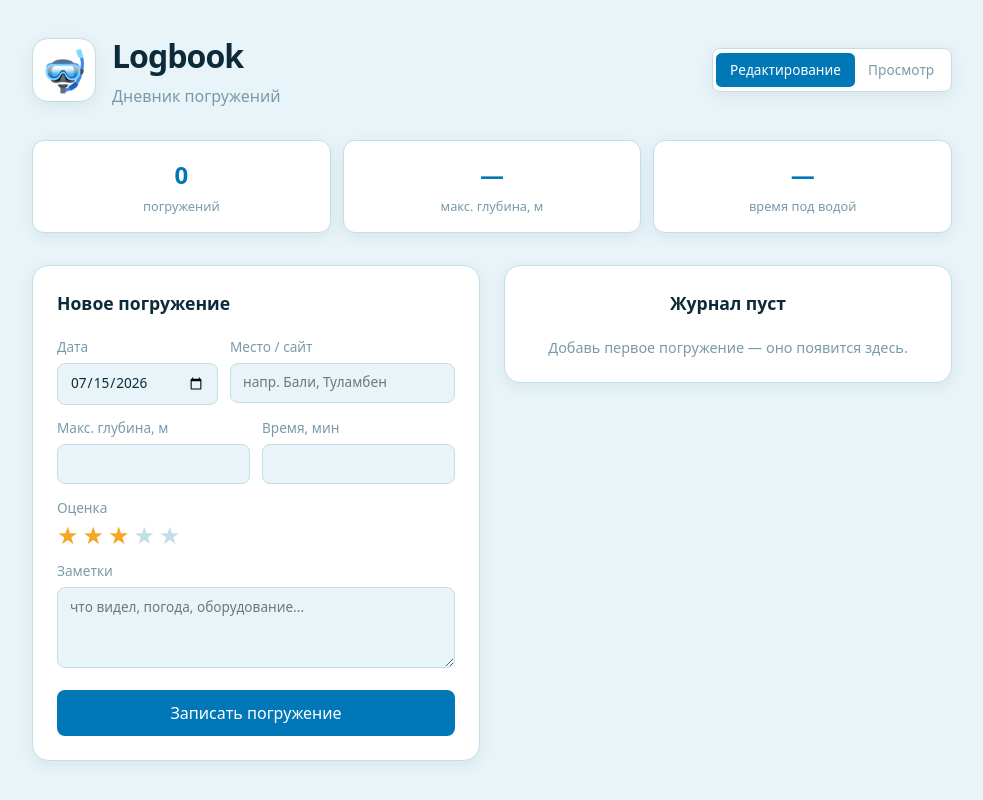
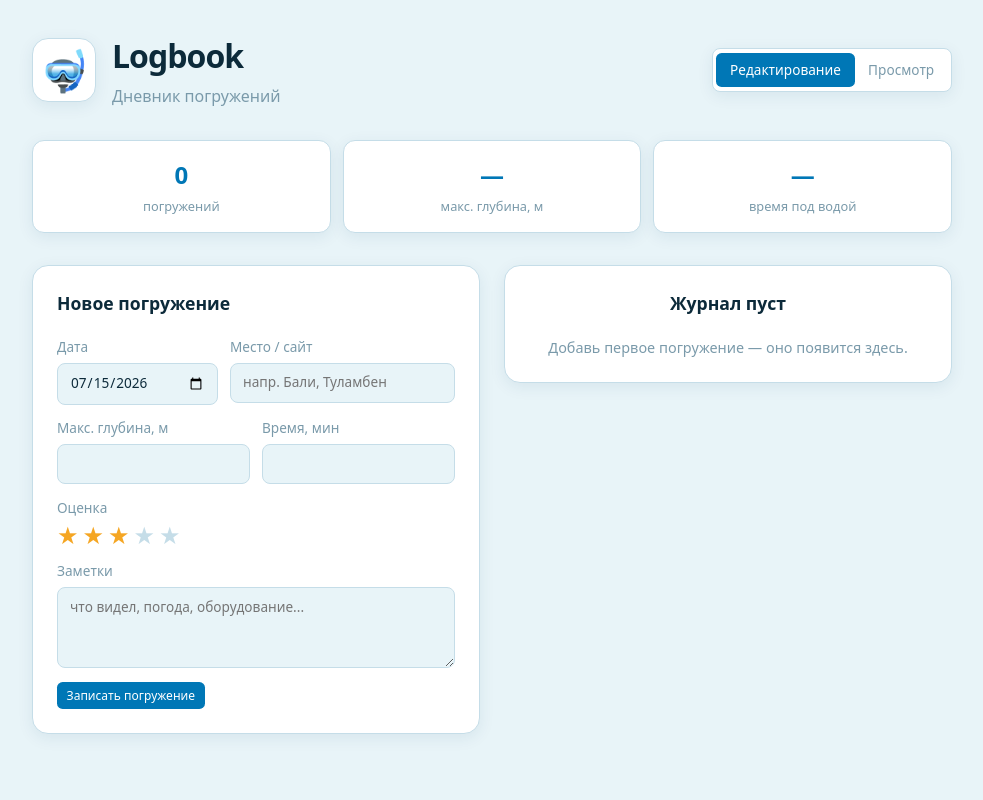
Before and after one commit to Sandra1ex/logbook, a React (Vite) app: page / in a window 1280 px wide. Shown: the top 800 px of the page, without its empty margins (148-1131 px from the left). Built offline with nearby package versions, Linux system fonts and the light colour scheme.

Commit message:
Feat: added modal window

```diff
--- a/src/App.css
+++ b/src/App.css
@@ -271,17 +271,11 @@ textarea {
 }
 
 .btn-primary {
-  width: 100%;
-  margin-top: 0.5rem;
-  padding: 0.7rem 1rem;
-  font: inherit;
-  font-weight: 500;
-  color: #fff;
   background: var(--accent);
-  border: none;
-  border-radius: 0.5rem;
-  cursor: pointer;
-  transition: background 0.15s, transform 0.1s;
+}
+
+.btn-primary:hover {
+  background: var(--accent-hover);
 }
 
 .btn-primary:hover {
@@ -382,8 +376,35 @@ textarea {
   background: var(--accent-hover);
 }
 
+.btn-blue {
+  background: transparent;
+  border: 1px solid var(--accent);
+  color: var(--accent);
+}
+
+.btn-blue:hover {
+  background: rgba(0, 119, 182, 0.1);
+}
+
+.btn-delete {
+  padding: 0.3rem 0.6rem;
+  font: inherit;
+  font-size: 0.75rem;
+  color: var(--danger);
+  background: transparent;
+  border: 1px solid var(--danger-border);
+  border-radius: 0.35rem;
+  cursor: pointer;
+  transition: background 0.15s;
+}
+
+.btn-delete:hover {
+  background: var(--danger-bg);
+}
+
 .dive-actions {
   display: flex;
+  justify-content: flex-end;
   gap: 0.5rem;
 }
 
@@ -489,9 +510,9 @@ textarea {
   border: 1px solid var(--border);
   border-radius: 1rem;
   padding: 1.5rem;
-  width: 100%;
-  max-width: 400px;
-  max-height: 90vh;
+  width: 80vw;
+  height: 80vh;
+  max-height: 80vh;
   overflow-y: auto;
   position: relative;
   box-shadow: 0 20px 40px rgba(0, 0, 0, 0.3);
@@ -577,6 +598,9 @@ textarea {
   display: flex;
   gap: 0.5rem;
   margin-top: 1rem;
+  position: absolute;
+  bottom: 1rem;
+  right: 1rem;
 }
 
 .dive-card {
--- /dev/null
+++ b/src/components/ActionButtons.tsx
@@ -0,0 +1,21 @@
+interface ActionButtonProps {
+  text: string
+  onClick: () => void
+  color?: 'red' | 'accent' | 'outline' | 'blue'
+}
+
+function ActionButton({ text, onClick, color = 'accent' }: ActionButtonProps) {
+  const baseClasses = 'btn-edit'
+  const variantClasses =
+    color === 'red' ? 'btn-delete' :
+    color === 'blue' ? 'btn-edit btn-blue' :
+    color === 'outline' ? 'btn-secondary' : 'btn-primary'
+
+  return (
+    <button type="button" className={`${baseClasses} ${variantClasses}`} onClick={onClick}>
+      {text}
+    </button>
+  )
+}
+
+export default ActionButton
--- a/src/components/DiveForm.tsx
+++ b/src/components/DiveForm.tsx
@@ -1,5 +1,6 @@
-import { useState, type FormEvent } from 'react'
-import type { DiveInput } from '../types/dive'
+import { useState, useEffect, type FormEvent } from 'react'
+import type { Dive, DiveInput } from '../types/dive'
+import ActionButton from './ActionButtons'
 
 const emptyForm: DiveInput = {
   date: new Date().toISOString().slice(0, 10),
@@ -11,11 +12,21 @@ const emptyForm: DiveInput = {
 }
 
 interface DiveFormProps {
-  onSubmit: (dive: DiveInput) => void
+  onSubmit: (dive: Dive | DiveInput) => void
+  dive?: Dive
+  onCloseEdit?: () => void
 }
 
-export function DiveForm({ onSubmit }: DiveFormProps) {
-  const [form, setForm] = useState<DiveInput>(emptyForm)
+export function DiveForm({ onSubmit, dive, onCloseEdit }: DiveFormProps) {
+  const [form, setForm] = useState<DiveInput>(dive ? { ...dive } : emptyForm)
+
+  useEffect(() => {
+    if (dive) {
+      setForm({ ...dive })
+    } else {
+      setForm(emptyForm)
+    }
+  }, [dive])
 
   function handleSubmit(e: FormEvent) {
     e.preventDefault()
@@ -24,9 +35,13 @@ export function DiveForm({ onSubmit }: DiveFormProps) {
     setForm({ ...emptyForm, date: new Date().toISOString().slice(0, 10) })
   }
 
+  function handleFormSubmit() {
+    handleSubmit({ preventDefault: () => {} } as FormEvent)
+  }
+
   return (
     <form className="dive-form" onSubmit={handleSubmit}>
-      <h2>Новое погружение</h2>
+      <h2>{dive ? 'Редактирование' : 'Новое погружение'}</h2>
 
       <div className="form-row">
         <label>
@@ -106,9 +121,16 @@ export function DiveForm({ onSubmit }: DiveFormProps) {
         />
       </label>
 
-      <button type="submit" className="btn-primary">
-        Записать погружение
-      </button>
+      <div className="form-actions">
+        <ActionButton
+          text={dive ? 'Сохранить изменения' : 'Записать погружение'}
+          onClick={handleFormSubmit}
+          color="accent"
+        />
+        {dive && onCloseEdit && (
+          <ActionButton text="Отмена" onClick={onCloseEdit} color="outline" />
+        )}
+      </div>
     </form>
   )
 }
--- a/src/components/DiveList.tsx
+++ b/src/components/DiveList.tsx
@@ -1,5 +1,6 @@
-import { useState } from 'react'
+import { useState, useEffect } from 'react'
 import type { Dive } from '../types/dive'
+import ActionButton from './ActionButtons'
 
 interface DiveListProps {
   dives: Dive[]
@@ -27,6 +28,22 @@ export function DiveList({ dives, onDelete }: DiveListProps) {
   const [viewingId, setViewingId] = useState<string | null>(null)
   const diveToView = dives.find((d) => d.id === viewingId)
 
+  useEffect(() => {
+    function handleEsc(e: KeyboardEvent) {
+      if (e.key === 'Escape' && viewingId) {
+        setViewingId(null)
+      }
+    }
+    if (viewingId) {
+      document.addEventListener('keydown', handleEsc)
+      document.body.style.overflow = 'hidden'
+    }
+    return () => {
+      document.removeEventListener('keydown', handleEsc)
+      document.body.style.overflow = ''
+    }
+  }, [viewingId])
+
   function closeModal() {
     setViewingId(null)
   }
@@ -45,8 +62,8 @@ export function DiveList({ dives, onDelete }: DiveListProps) {
       <h2>Журнал ({dives.length})</h2>
       <ul>
         {dives.map((dive) => (
-          <li key={dive.id} className="dive-card" onClick={() => setViewingId(dive.id)}>
-            <div className="dive-card-header">
+          <li key={dive.id} className="dive-card">
+            <div className="dive-card-header" onClick={() => setViewingId(dive.id)}>
               <div>
                 <h3>{dive.site}</h3>
                 <time dateTime={dive.date}>{formatDate(dive.date)}</time>
@@ -59,7 +76,9 @@ export function DiveList({ dives, onDelete }: DiveListProps) {
               <span>{dive.durationMin} мин</span>
             </div>
 
-            {dive.notes && <p className="dive-notes">{dive.notes}</p>}
+              <div className="dive-actions">
+                <ActionButton text="Удалить" onClick={() => onDelete(dive.id)} color="red" />
+              </div>
 
               {viewingId === dive.id && diveToView && (
                 <div className="modal-overlay" onClick={closeModal}>
@@ -93,18 +112,13 @@ export function DiveList({ dives, onDelete }: DiveListProps) {
                         <p className="notes">{diveToView.notes}</p>
                       </div>
                     )}
+                    <div className="modal-actions">
+                      <ActionButton text="Добавить данные" onClick={() => {}} />
+                      <ActionButton text="Редактировать" onClick={() => {}} color="blue" />
+                    </div>
                   </div>
                 </div>
               )}
-
-            <button
-              type="button"
-              className="btn-delete"
-              onClick={(e) => e.stopPropagation()}
-              onClickCapture={() => onDelete(dive.id)}
-            >
-              Удалить
-            </button>
           </li>
         ))}
       </ul>
--- a/src/hooks/useDiveLog.ts
+++ b/src/hooks/useDiveLog.ts
@@ -34,11 +34,17 @@ export function useDiveLog() {
     setDives((prev) => prev.filter((d) => d.id !== id))
   }
 
+  function updateDive(id: string, input: DiveInput) {
+    setDives((prev) =>
+      prev.map((d) => (d.id === id ? { ...input, id } : d))
+    )
+  }
+
   const stats = {
     total: dives.length,
     maxDepth: dives.reduce((max, d) => Math.max(max, d.maxDepthM), 0),
     totalMinutes: dives.reduce((sum, d) => sum + d.durationMin, 0),
   }
 
-  return { dives, addDive, deleteDive, stats }
+  return { dives, addDive, deleteDive, updateDive, stats }
 }
```
Lines whose indentation alone changed are shown as unchanged.
